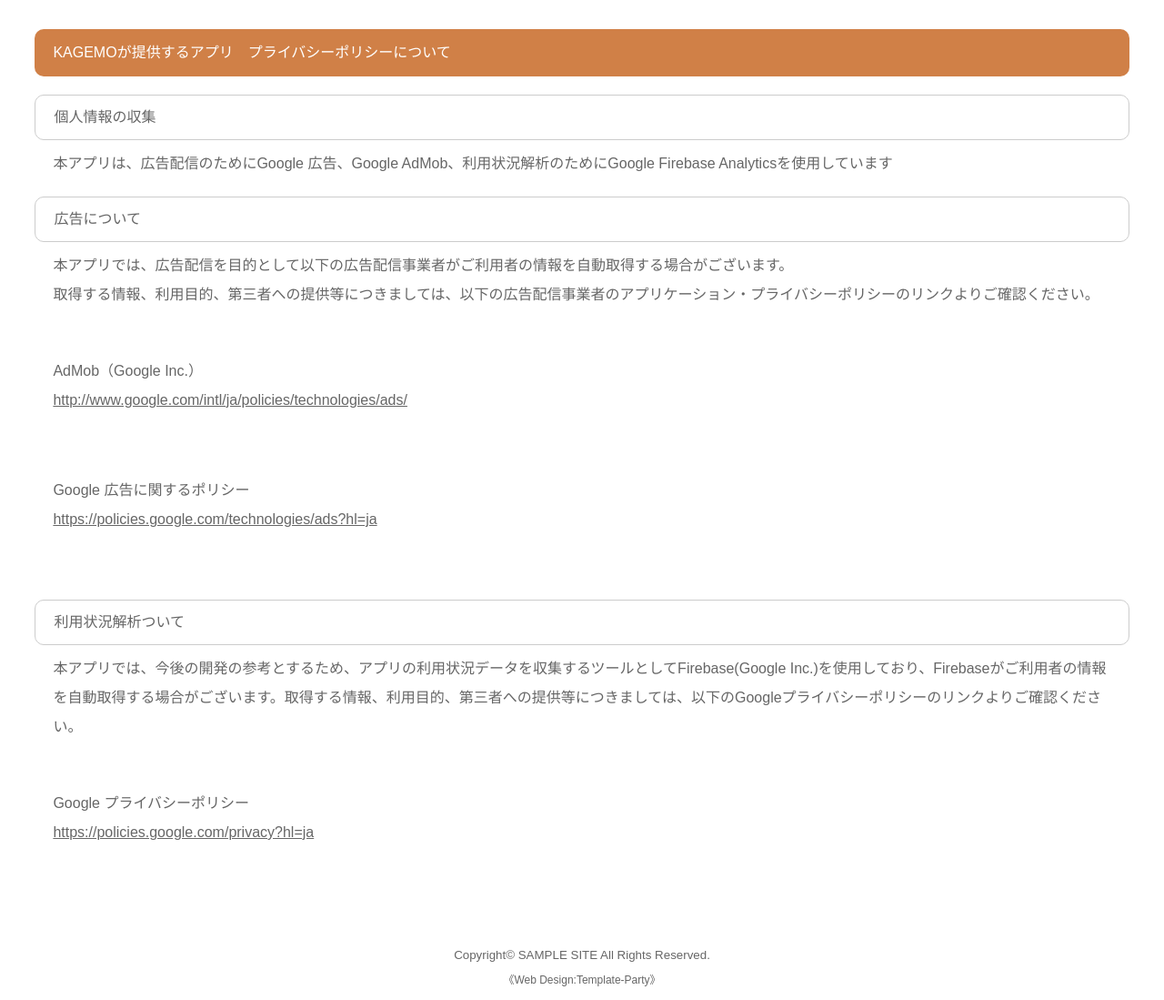
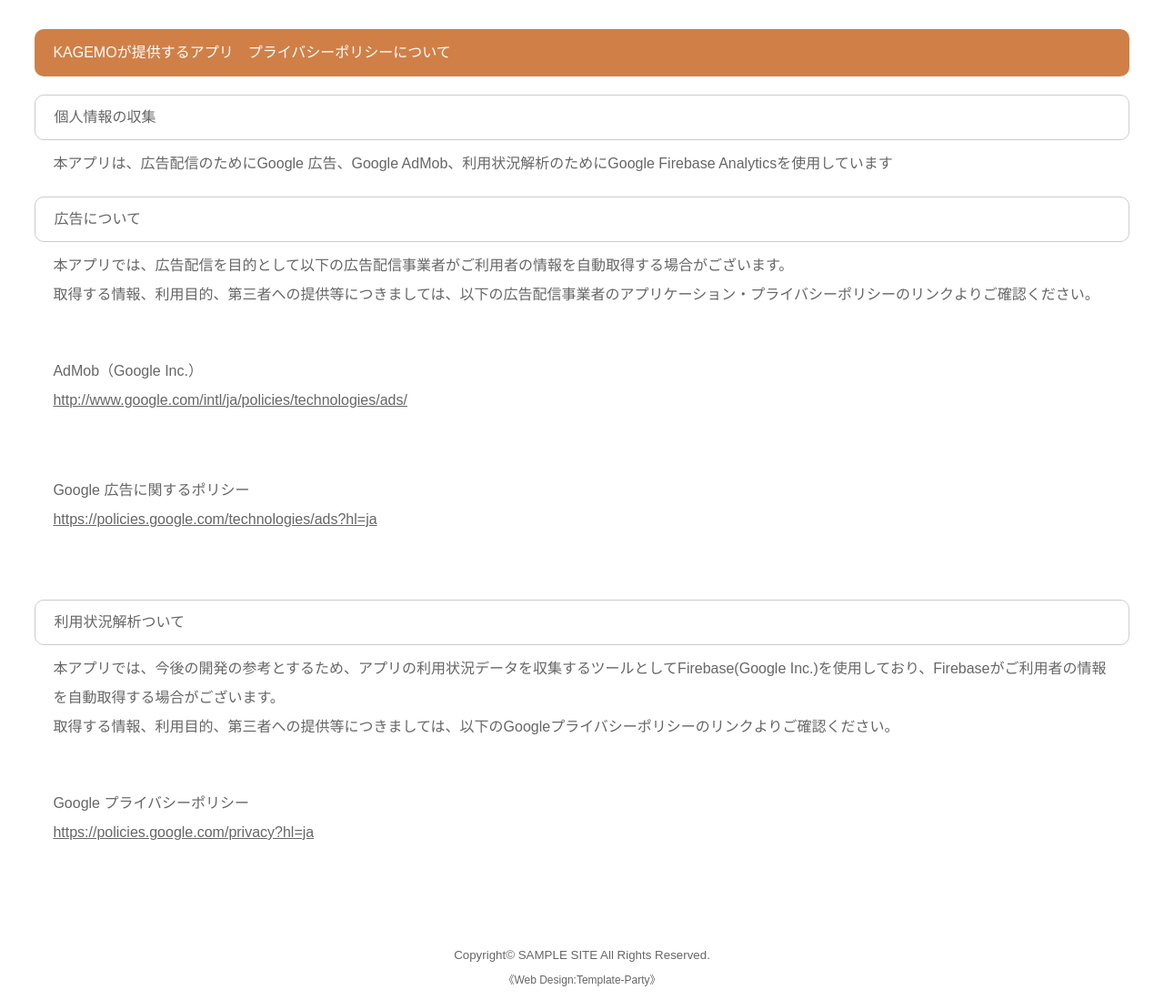
Before and after one commit to KAGEMO/KAGEMO.github.io, a plain HTML site: page privacy policy.html in a window 1280 px wide. Shown: the whole page at 91% size. Drawn offline with Linux system fonts and the light colour scheme.

Commit message:
Update privacy policy.html

```diff
--- a/privacy policy.html
+++ b/privacy policy.html
@@ -53,7 +53,8 @@
 <a href="https://policies.google.com/technologies/ads?hl=ja"_blank">https://policies.google.com/technologies/ads?hl=ja</a></p><br></p>
 
 <h3>利用状況解析ついて</h3>
-<p>本アプリでは、今後の開発の参考とするため、アプリの利用状況データを収集するツールとしてFirebase(Google Inc.)を使用しており、Firebaseがご利用者の情報を自動取得する場合がございます。取得する情報、利用目的、第三者への提供等につきましては、以下のGoogleプライバシーポリシーのリンクよりご確認ください。<br></p>
+<p>本アプリでは、今後の開発の参考とするため、アプリの利用状況データを収集するツールとしてFirebase(Google Inc.)を使用しており、Firebaseがご利用者の情報を自動取得する場合がございます。<br>
+取得する情報、利用目的、第三者への提供等につきましては、以下のGoogleプライバシーポリシーのリンクよりご確認ください。<br></p>
 <br>
 <p>Google プライバシーポリシー<br>
 <a href="https://policies.google.com/privacy?hl=ja" target="_blank">https://policies.google.com/privacy?hl=ja</a></p><br></p>
```
